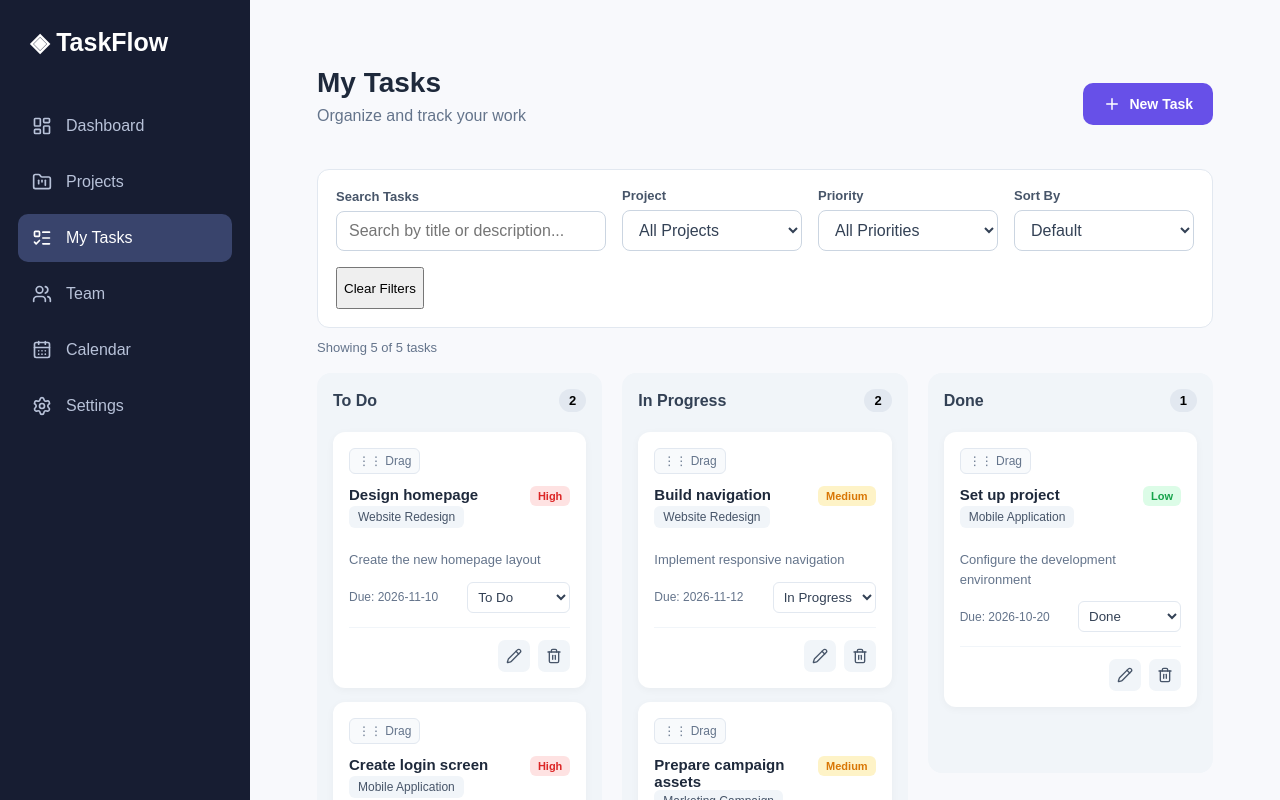
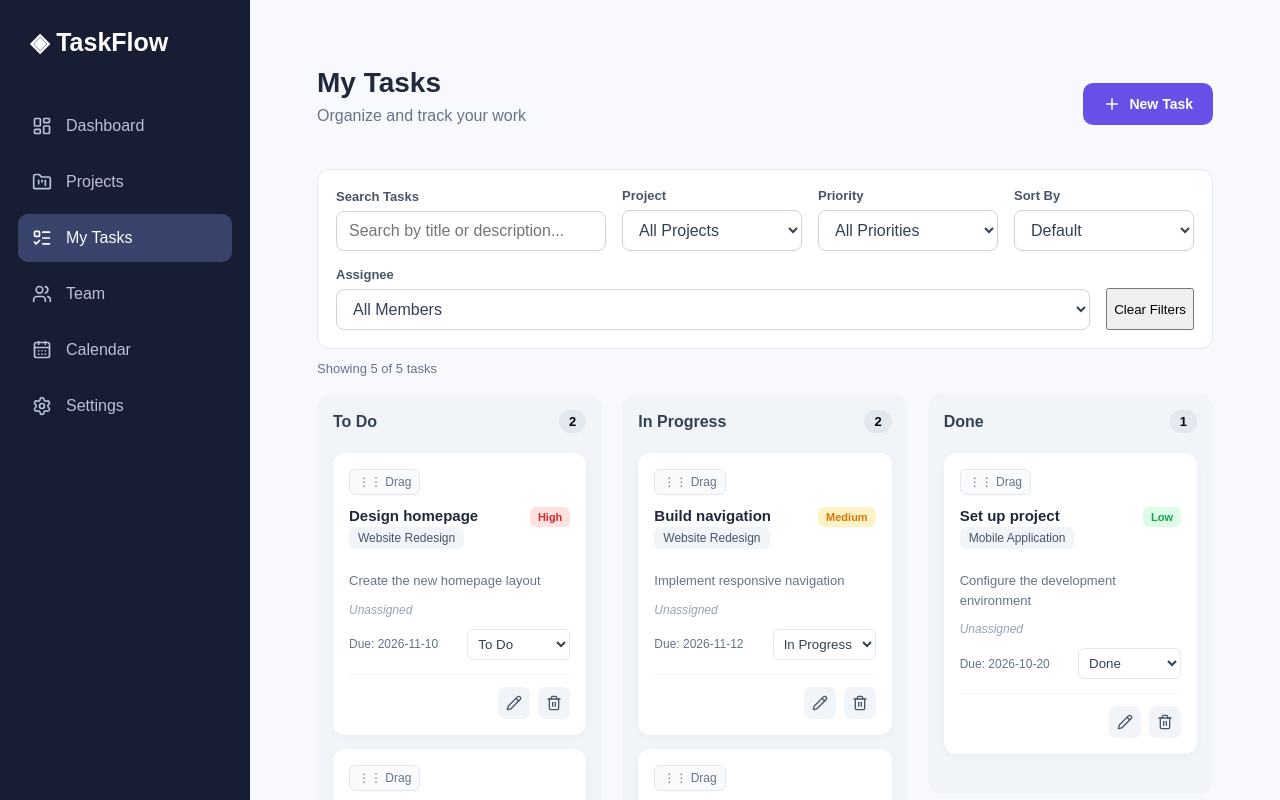
Before and after one commit to gil75r/taskflow, a React (Vite) app: page /tasks in a window 1280 px wide. Shown: the top 800 px of the page. Built offline with nearby package versions, Linux system fonts and the light colour scheme.

Commit message:
Add task assignment and assignee filtering

```diff
--- a/src/App.css
+++ b/src/App.css
@@ -1064,6 +1064,58 @@ nav-disabled
   font-size: 14px;
 }
 
+/* Task Assignee */
+
+.task-assignee
+{
+  display: flex;
+  align-items: center;
+  gap: 9px;
+  margin: 12px 0;
+}
+
+.task-assignee-avatar
+{
+  display: flex;
+  align-items: center;
+  justify-content: center;
+  flex-shrink: 0;
+  width: 30px;
+  height: 30px;
+  border-radius: 50%;
+  color: white;
+  font-size: 11px;
+  font-weight: 700;
+}
+
+.task-assignee-details
+{
+  display: flex;
+  flex-direction: column;
+  gap: 2px;
+  min-width: 0;
+}
+
+.task-assignee-name
+{
+  font-size: 12px;
+  font-weight: 600;
+  color: #334155;
+}
+
+.task-assignee-label
+{
+  font-size: 11px;
+  color: #94a3b8;
+}
+
+.task-unassigned
+{
+  font-size: 12px;
+  color: #94a3b8;
+  font-style: italic;
+}
+
 /* Responsive */
 
 @media(max-width: 1100px)
--- a/src/components/TaskCard.tsx
+++ b/src/components/TaskCard.tsx
@@ -3,6 +3,7 @@ import type { Task, TaskStatus } from '../types';
 import { useDraggable } from '@dnd-kit/core';
 import type { CSSProperties } from 'react';
 import { useProjects } from '../context/ProjectsContext';
+import { useTeam } from '../context/TeamContext';
 
 interface TaskCardProps
 {
@@ -46,6 +47,19 @@ export default function TaskCard
     project=> project.id===task.projectId
   );
 
+  const { members }=useTeam();
+  const assignee=members.find(member=> member.id===task.assigneeId);
+
+  const assigneeInitials=assignee
+    ? assignee.name
+        .trim()
+        .split(/\s+/)
+        .slice(0, 2)
+        .map(word => word.charAt(0))
+        .join('')
+        .toUpperCase()
+    : '';
+
   return(
     <article ref={setNodeRef} className="task-card" style={style}>
       <button
@@ -78,6 +92,37 @@ export default function TaskCard
       <p className="task-description">
         {task.description}
       </p>
+
+      <div className="task-assignee">
+        {
+          assignee ?
+          (
+            <>
+              <div
+                className="task-assignee-avatar"
+                style={{ backgroundColor: assignee.color }}
+              >
+                {assigneeInitials}
+              </div>
+
+              <div className="task-assignee-details">
+                <span className="task-assignee-name">
+                  {assignee.name}
+                </span>
+
+                <span className="task-assignee-label">
+                  Assigned to
+                </span>
+              </div>
+            </>
+          ) :
+          (
+            <span className="task-unassigned">
+              Unassigned
+            </span>
+          )
+        }
+      </div>
 
       <div className="task-card-footer">
         <span className="task-due-date">
--- a/src/components/TaskForm.tsx
+++ b/src/components/TaskForm.tsx
@@ -1,6 +1,7 @@
 import { useState, type SubmitEvent  } from 'react';
 import type { Task, TaskStatus, TaskPriority } from '../types';
 import { useProjects } from '../context/ProjectsContext';
+import { useTeam } from '../context/TeamContext';
 
 interface TaskFormProps
 {
@@ -17,23 +18,26 @@ export default function TaskForm
 }: TaskFormProps)
 {
     const { projects }=useProjects();
+    const { members }=useTeam();
 
     const [title, setTitle]=useState(task?.title ?? '');
     const [description, setDescription]=useState(task?.description ?? '');
-
     const [projectId, setProjectId]=useState(task?.projectId ?? projects[0]?.id ?? 0);
-
     const [status, setStatus]=useState<TaskStatus>(task?.status ?? 'todo');
-
     const [priority, setPriority]=useState<TaskPriority>(task?.priority ?? 'medium');
-
     const [dueDate, setDueDate]=useState(task?.dueDate ?? '');
+    const [assigneeId, setAssigneeId]=useState<number | null>(task?.assigneeId ?? null);
 
     function handleSubmit(event: SubmitEvent<HTMLFormElement>)
     {
         event.preventDefault();
 
         if(!title.trim() || !projects.some(p=> p.id===projectId))
+        {
+            return;
+        }
+
+        if(assigneeId!==null && !members.some(member=> member.id===assigneeId))
         {
             return;
         }
@@ -45,7 +49,8 @@ export default function TaskForm
             projectId,
             status,
             priority,
-            dueDate
+            dueDate,
+            assigneeId
         });
     }
 
@@ -137,6 +142,35 @@ export default function TaskForm
                 </div>
             </div>
 
+            <div className="form-field">
+                <label htmlFor="task-assignee">Assigned To</label>
+
+                <select
+                    id="task-assignee"
+                    value={assigneeId ?? ''}
+                    onChange={event=>
+                    {
+                        const value=event.target.value;
+
+                        setAssigneeId
+                        (
+                            value==='' ? null : Number(value)
+                        );
+                    }}
+                >
+                    <option value="">Unassigned</option>
+
+                    {
+                        members.map(member=>
+                        (
+                            <option key={member.id} value={member.id}>
+                                {member.name} - {member.role}
+                            </option>
+                        ))
+                    }
+                </select>
+            </div>
+
             <div className="task-form-actions">
                 <button
                     type="button"
--- a/src/context/TasksContext.tsx
+++ b/src/context/TasksContext.tsx
@@ -11,6 +11,7 @@ interface TasksContextType
   deleteTask: (id: number)=> void;
   changeTaskStatus: (id: number, status: TaskStatus)=> void;
   deleteTasksByProject: (projectId: number)=> void;
+  unassignTasksByMember: (memberId: number)=> void;
 }
 
 const TasksContext=createContext<TasksContextType | undefined>
@@ -78,6 +79,17 @@ export function TasksProvider
     );
   }
 
+  function unassignTasksByMember(memberId: number)
+  {
+    setTasks(currentTasks=>
+      currentTasks.map(task=>
+        task.assigneeId===memberId
+          ? { ...task, assigneeId: null }
+          : task
+      )
+    );
+  }
+
   return(
     <TasksContext.Provider
       value=
@@ -87,7 +99,8 @@ export function TasksProvider
         updateTask,
         deleteTask,
         changeTaskStatus,
-        deleteTasksByProject
+        deleteTasksByProject,
+        unassignTasksByMember
       }}
     >
       {children}
--- a/src/pages/Tasks.tsx
+++ b/src/pages/Tasks.tsx
@@ -7,6 +7,7 @@ import KanbanColumn from '../components/KanbanColumn';
 import TaskForm from '../components/TaskForm';
 import { DndContext, PointerSensor, KeyboardSensor, useSensor, useSensors, closestCorners,
   type DragEndEvent } from '@dnd-kit/core';
+import { useTeam } from '../context/TeamContext';
 
 type TaskSortOption=
   | 'default'
@@ -71,6 +72,7 @@ export default function Tasks()
         changeTaskStatus
     }=useTasks();
     const { projects }=useProjects();
+    const { members }=useTeam();
 
     const [showForm, setShowForm]=useState(false);
     const [editingTask, setEditingTask]=useState<Task | null>(null);
@@ -78,6 +80,7 @@ export default function Tasks()
     const [selectedPriority, setSelectedPriority]=useState<TaskPriority | 'all'>('all');
     const [searchQuery, setSearchQuery]=useState('');
     const [sortBy, setSortBy]=useState<TaskSortOption>('default');
+    const [selectedAssignee, setSelectedAssignee]=useState<number | 'all' | 'unassigned'>('all');
 
     function openNewTaskForm()
     {
@@ -194,11 +197,24 @@ export default function Tasks()
             task.title.toLowerCase().includes(normalizedSearch) ||
             task.description.toLowerCase().includes(normalizedSearch);
 
+        const assigneeExists=members.some
+        (
+            member=> member.id===task.assigneeId
+        );
+
+        const matchesAssignee=selectedAssignee==='all' ||
+        (
+            selectedAssignee==='unassigned'
+            ? !assigneeExists
+            : task.assigneeId===selectedAssignee
+        );
+
         return(
             projectExists &&
             matchesProject &&
             matchesPriority &&
-            matchesSearch
+            matchesSearch &&
+            matchesAssignee
         );
     });
 
@@ -311,6 +327,38 @@ export default function Tasks()
                     </select>
                 </div>
 
+                <div className="task-filter-field">
+                    <label htmlFor="filter-assignee">Assignee</label>
+
+                    <select
+                        id="filter-assignee"
+                        value={selectedAssignee}
+                        onChange={event=>
+                        {
+                            const value=event.target.value;
+
+                            setSelectedAssignee
+                            (
+                                value==='all' || value==='unassigned'
+                                ? value
+                                : Number(value)
+                            );
+                        }}
+                    >
+                        <option value="all">All Members</option>
+                        <option value="unassigned">Unassigned</option>
+
+                        {
+                            members.map(member=>
+                            (
+                                <option key={member.id} value={member.id}>
+                                    {member.name}
+                                </option>
+                            ))
+                        }
+                    </select>
+                </div>
+
                 <button
                     type="button"
                     className="secondary-button"
@@ -320,11 +368,11 @@ export default function Tasks()
                         setSelectedPriority('all');
                         setSearchQuery('');
                         setSortBy('default');
+                        setSelectedAssignee('all');
                     }}
                 >
                     Clear Filters
                 </button>
-
             </div>
 
             <p className="filter-results">
--- a/src/pages/Team.tsx
+++ b/src/pages/Team.tsx
@@ -5,6 +5,7 @@ import type { TeamMember } from '../types';
 import { useTeam } from '../context/TeamContext';
 import TeamMemberCard from '../components/TeamMemberCard';
 import TeamMemberForm from '../components/TeamMemberForm';
+import { useTasks } from '../context/TasksContext';
 
 export default function Team()
 {
@@ -18,6 +19,7 @@ export default function Team()
 
     const [showForm, setShowForm]=useState(false);
     const [editingMember, setEditingMember]=useState<TeamMember | null>(null);
+    const { tasks, unassignTasksByMember }=useTasks();
 
     function openNewMemberForm()
     {
@@ -67,10 +69,19 @@ export default function Team()
             return;
         }
 
-        const confirmed=window.confirm(`Are you sure you want to delete ${member.name}?`);
+        const assignedTasksCount=tasks.filter
+        (
+            task=> task.assigneeId===id
+        ).length;
 
-        if(confirmed)
+        const message=assignedTasksCount>0
+            ? `Are you sure you want to delete ${member.name}?\n\n`+
+            `${assignedTasksCount} assigned task(s) will become unassigned.`
+            : `Are you sure you want to delete ${member.name}?`;
+
+        if(window.confirm(message))
         {
+            unassignTasksByMember(id);
             deleteMember(id);
         }
     }
--- a/src/types/index.ts
+++ b/src/types/index.ts
@@ -27,6 +27,7 @@ export interface Task
   status: TaskStatus;
   priority: TaskPriority;
   dueDate: string;
+  assigneeId?: number | null;
 }
 
 export interface TeamMember
```
